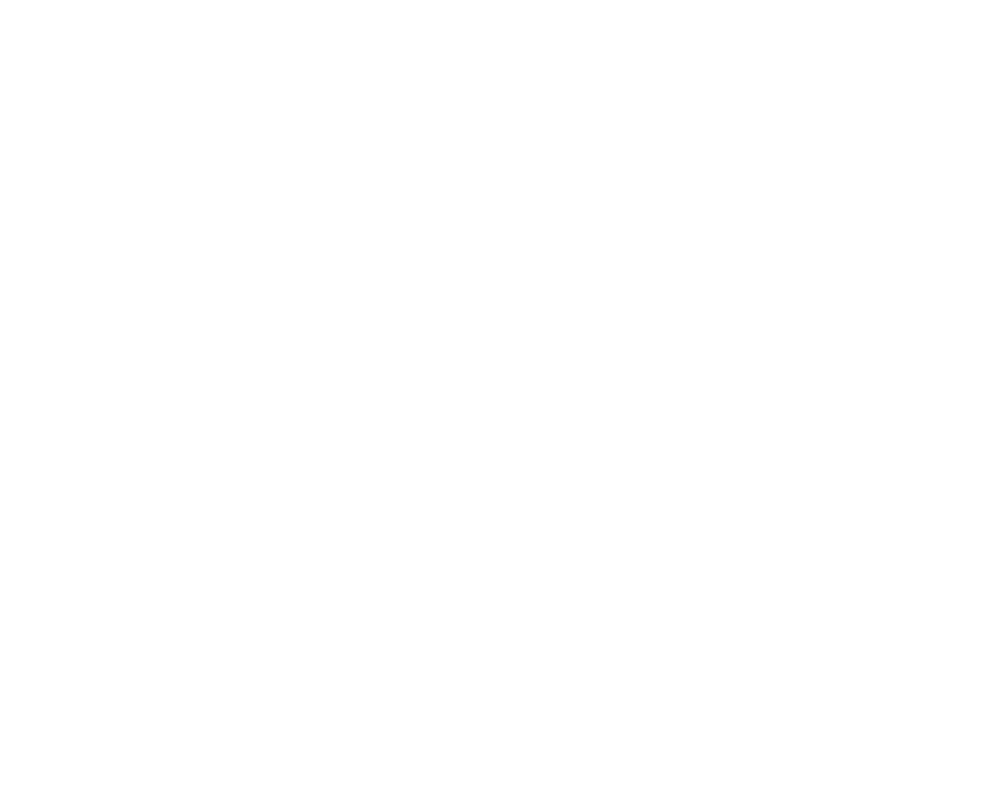
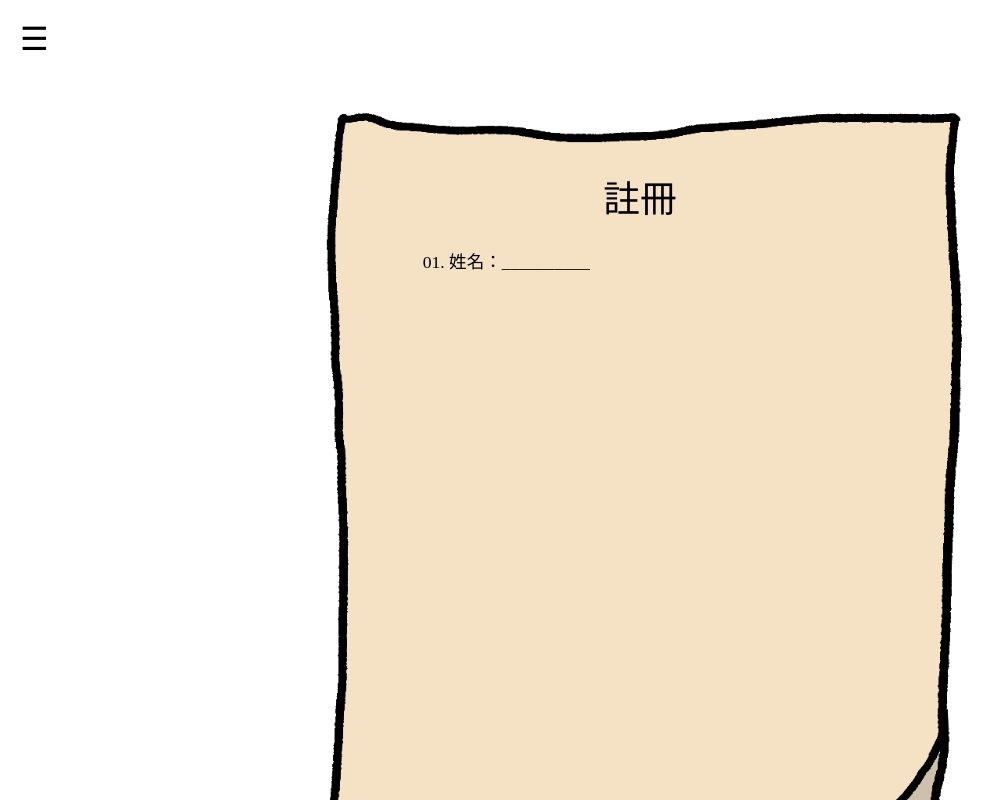
Before and after one commit to ntutproject113/Meerkat, a Vue app in the folder frontend/: page /signIn in a window 1280 px wide. Before the commit this address had no page. Shown: the top 800 px of the page, without its empty margins (0-1003 px from the left). Built offline with nearby package versions, Linux system fonts and the light colour scheme; what vue-konva would draw is missing.

Commit message:
signInPage1

```diff
--- a/frontend/src/router/index.js
+++ b/frontend/src/router/index.js
@@ -7,7 +7,7 @@
 import Competition from '../views/Competition.vue'
 import Island from '../views/Island.vue'
 import LogIn from '../views/LogIn.vue'
-
+import SignIn from '../views/SignIn.vue'
 
 const routes = [
   { path: '/', name: 'Home', component: Home },
@@ -17,7 +17,8 @@
   { path: '/scholarships', name: 'Scholarships', component: Scholarships },
   { path: '/competition', name: 'Competition', component: Competition },
   { path: '/island', name: 'Island', component: Island },
-  { path: '/logIn', name: 'LogIn', component: LogIn}
+  { path: '/logIn', name: 'LogIn', component: LogIn},
+  { path: '/signIn', name: 'SignIn', component: SignIn}
 ]
 
 const router = createRouter({
--- a/frontend/src/views/LogIn.vue
+++ b/frontend/src/views/LogIn.vue
@@ -5,7 +5,7 @@
 
     const username = ref('')  //用來儲存帳號的變數
     const password = ref('')  //用來儲存密碼的變數
-    const router = useRouter();
+    const router = useRouter()
 
     function login(){
         if (!username.value || !password.value){
@@ -13,7 +13,6 @@
             return
         }
         router.push({ name: 'Planning' })
-        console.log('登入中...',username.value,password.value)
     }
 </script>
 
@@ -27,7 +26,7 @@
         <RouterLink to = '/' class="guestlink">
             <img  src = "../assets/images/login/GuestWord.png" alt = "訪客按鈕" class = "guest">
         </RouterLink>
-        <RouterLink to = "">
+        <RouterLink to = "/SignIn" class = "signInlink">
             <img src = "../assets/images/login/signUpWord.png" alt = "登入按鈕" class = "signIn">
         </RouterLink>
         <form @submit.prevent="login" class = "loginform">
--- /dev/null
+++ b/frontend/src/views/SignIn.vue
@@ -0,0 +1,69 @@
+<script setup>
+    import Menu from '../components/Menu.vue'
+    import { ref } from 'vue'
+    import { useRouter } from 'vue-router'
+import router from '../router'
+
+    const name = ref('')
+    const sex = ref('')
+    const email = ref('')
+    const phone = ref('')
+    const school = ref('')
+    const major = ref('')
+    const grade = ref('')
+    const interest = ref('')
+    const skill = ref('')
+
+    function submit(){
+        if( !name.value || !sex.value || !email.value || !phone.value || !school.value || !major.value || grade.value || interest.value || skill.value){
+            alert('請完成所有表格')
+            return
+        }else{
+            router.push({ name: 'Home'})
+        }
+    }
+</script>
+
+<template>
+    <div class = "page-wrapper">
+        <Menu />
+        <img src = "../assets/images/signin/Paper.png" alt="註冊紙張" class="paper"/>
+        <div class="signInTitle">註冊</div>
+        <form>
+            <div class="nameContainer">
+                <div class="name">01. 姓名：__________</div>
+            </div>
+        </form>
+    </div>
+</template>
+
+<style scoped>
+    .page-wrapper{
+        background-color: white;
+        min-height: 100vh;
+        width: 100%;
+        position: absolute;
+    }
+    .paper{
+        position: relative;
+        left: 50%;
+        transform: translateX(-50%);
+        width: 800px;
+    }
+    .signInTitle{
+        position: absolute;
+        top: 15%;
+        left: 50%;
+        transform: translateX(-50%);
+        font-size: 2.3rem;
+        z-index: 10;
+    }
+    .name{
+        position: absolute;
+        top: 22%;
+        left: 50%;
+        transform: translateX(-130%);
+        font-size: 1.1rem;
+        z-index: 10;
+    }
+</style>
```
Also changed, not shown: frontend/src/assets/images/signin/Paper.png (added), frontend/src/assets/images/signin/Submit.png (added).
